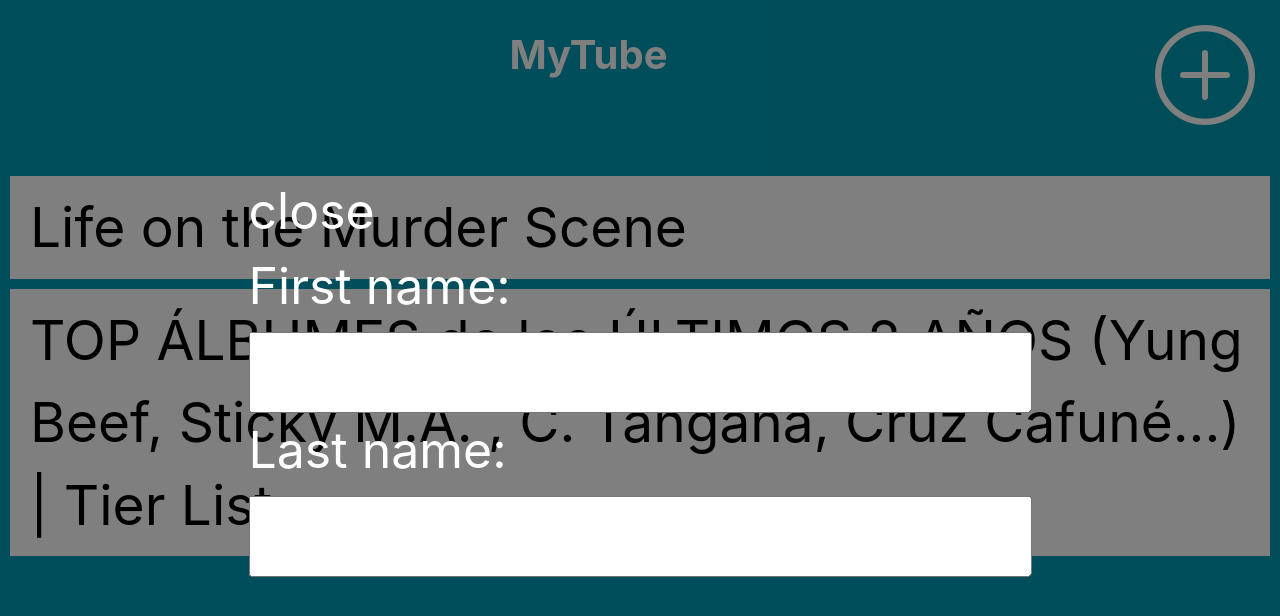
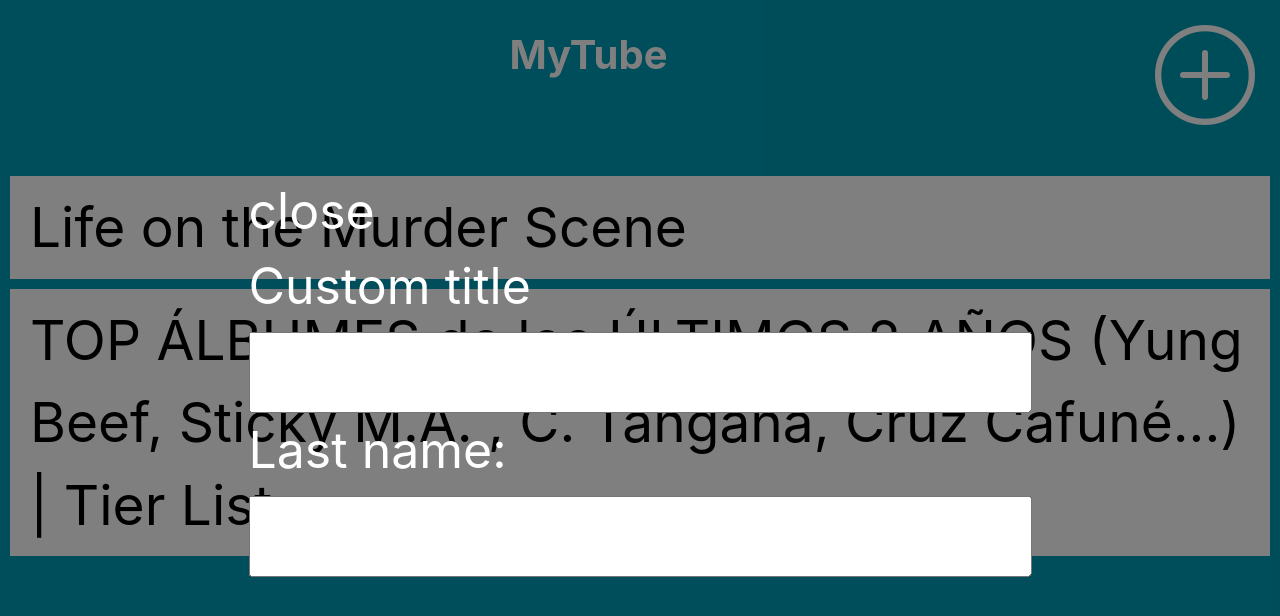
Before and after one commit to clopez7/MyTubby, a website: page views/index.html in a window 1280 px wide. Both pictures are taken after a click on the element 1162 px from the left and 75 px from the top of the page. Drawn offline with nearby package versions, Linux system fonts and the light colour scheme; files that its build step writes are made by us from their sources; files whose address does not match are found by name.

Commit message:
Added title HTML, edited overlay

```diff
--- a/views/index.html
+++ b/views/index.html
@@ -1,6 +1,6 @@
 <html>
     <head>
-        <title></title>
+        <title>MyTubby - Private aware YouTube lists</title>
         <!-- BOOTSTRAP -->
         <link rel="stylesheet" href="https://maxcdn.bootstrapcdn.com/bootstrap/4.5.2/css/bootstrap.min.css">
         <script src="https://cdn.jsdelivr.net/npm/bootstrap@5.0.2/dist/js/bootstrap.bundle.min.js" integrity="sha384-MrcW6ZMFYlzcLA8Nl+NtUVF0sA7MsXsP1UyJoMp4YLEuNSfAP+JcXn/tWtIaxVXM" crossorigin="anonymous"></script>
@@ -30,7 +30,7 @@
        <div id="overlay">
         <div id="close-overlay">close
             <form>
-                <label for="fname">First name:</label><br>
+                <label for="customtitle">Custom title</label><br>
                 <input type="text" id="fname" name="fname"><br>
                 <label for="lname">Last name:</label><br>
                 <input type="text" id="lname" name="lname">
```
